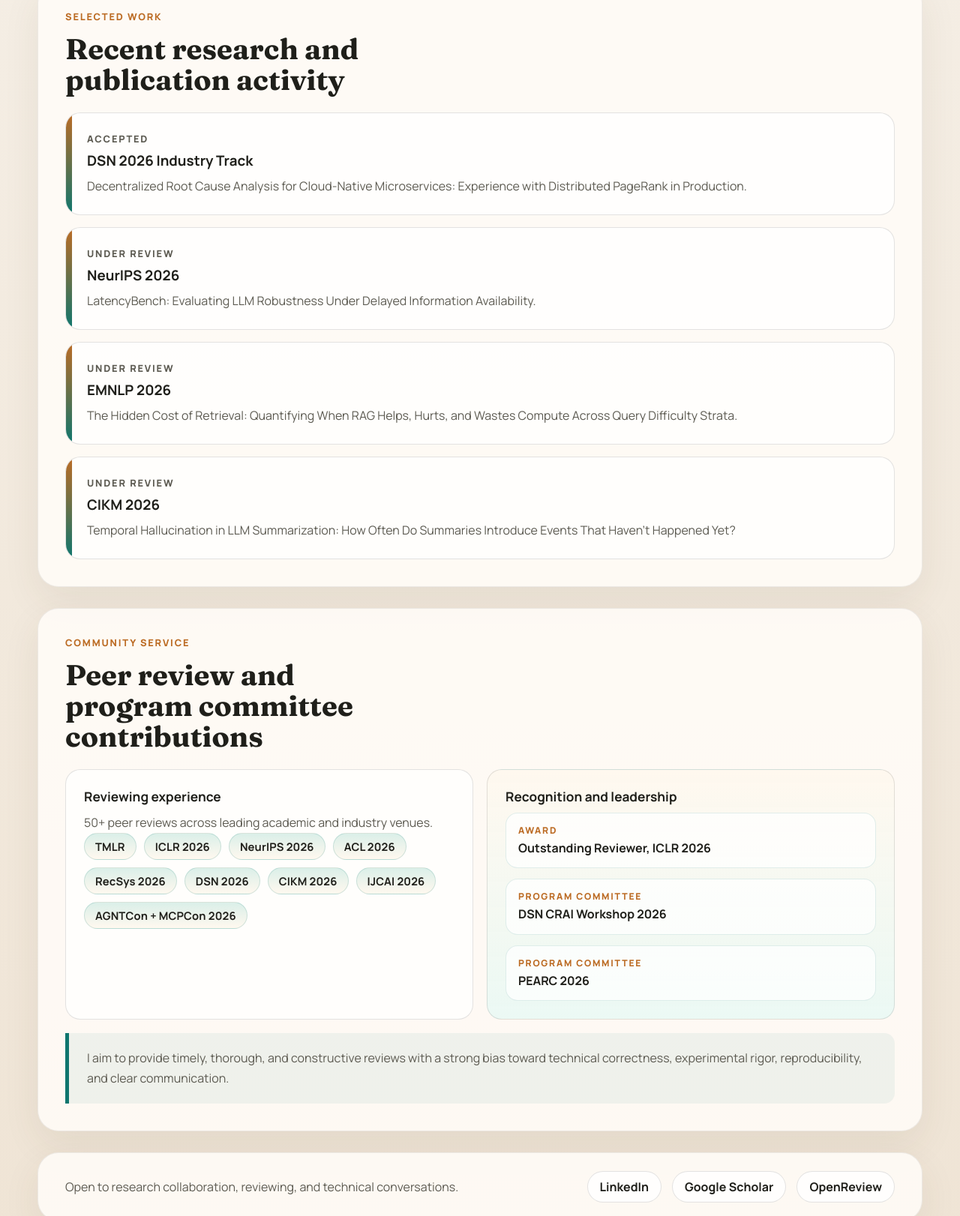
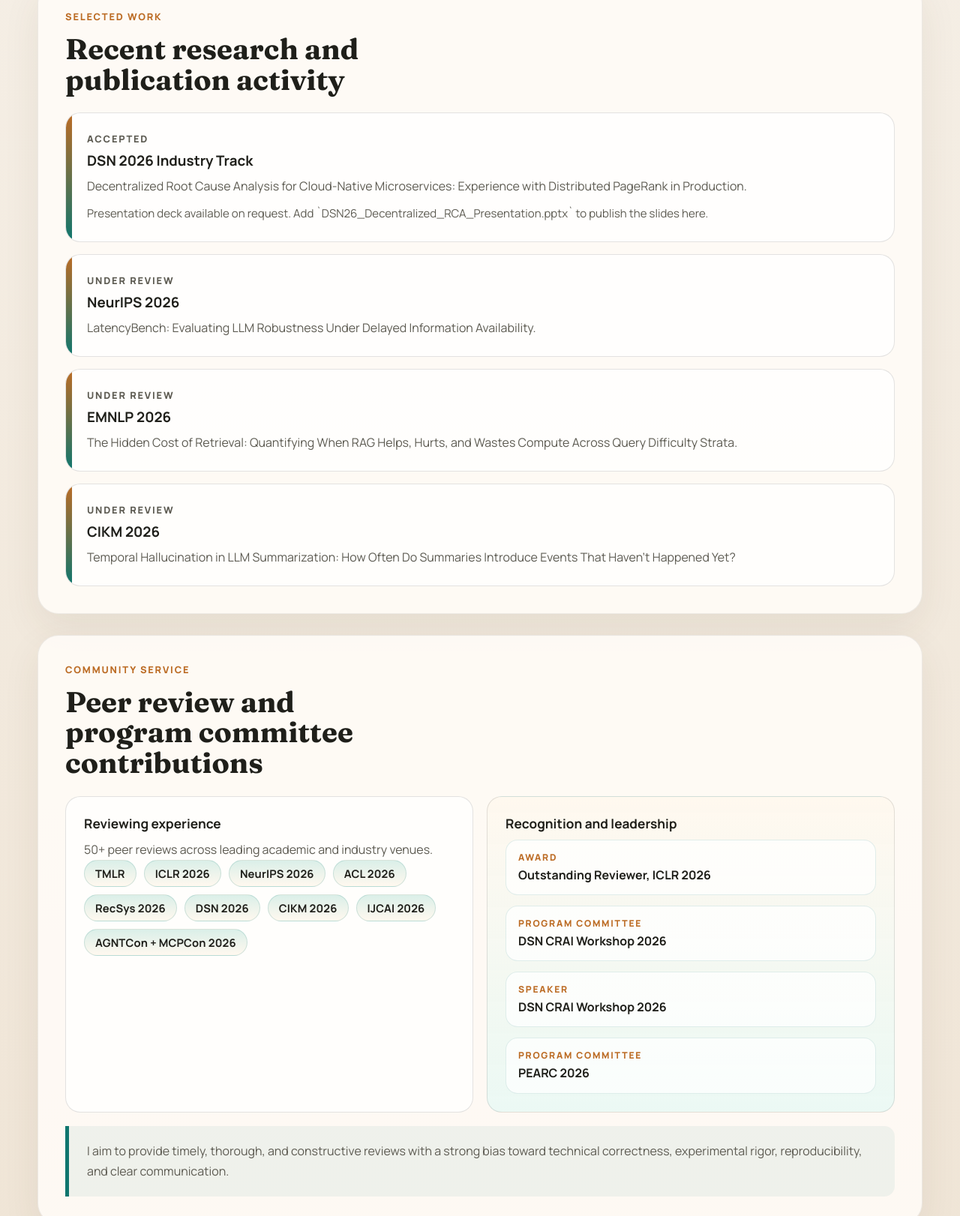
Before and after one commit to Haricharanpanjwani/Haricharanpanjwani.github.io, a plain HTML site: page index.html in a window 1280 px wide. Shown: the part 3443-5065 px from the top of the page at 75% size. Drawn offline with Linux system fonts and the light colour scheme.

Commit message:
Add workshop speaker recognition

```diff
--- a/index.html
+++ b/index.html
@@ -201,6 +201,7 @@
               <p class="timeline-status accepted">Accepted</p>
               <h3>DSN 2026 Industry Track</h3>
               <p>Decentralized Root Cause Analysis for Cloud-Native Microservices: Experience with Distributed PageRank in Production.</p>
+              <p class="timeline-link-note">Presentation deck available on request. Add `DSN26_Decentralized_RCA_Presentation.pptx` to publish the slides here.</p>
             </article>
             <article class="timeline-item">
               <p class="timeline-status under-review">Under Review</p>
@@ -253,6 +254,10 @@
                   <strong class="recognition-value">DSN CRAI Workshop 2026</strong>
                 </div>
                 <div class="recognition-item">
+                  <span class="recognition-label">Speaker</span>
+                  <strong class="recognition-value">DSN CRAI Workshop 2026</strong>
+                </div>
+                <div class="recognition-item">
                   <span class="recognition-label">Program Committee</span>
                   <strong class="recognition-value">PEARC 2026</strong>
                 </div>
--- a/styles.css
+++ b/styles.css
@@ -358,6 +358,11 @@ body::before {
   margin: 4px 0 8px;
 }
 
+.timeline-link-note {
+  margin-top: 10px !important;
+  font-size: 0.94rem;
+}
+
 .timeline-status {
   font-size: 0.8rem;
   text-transform: uppercase;
```
